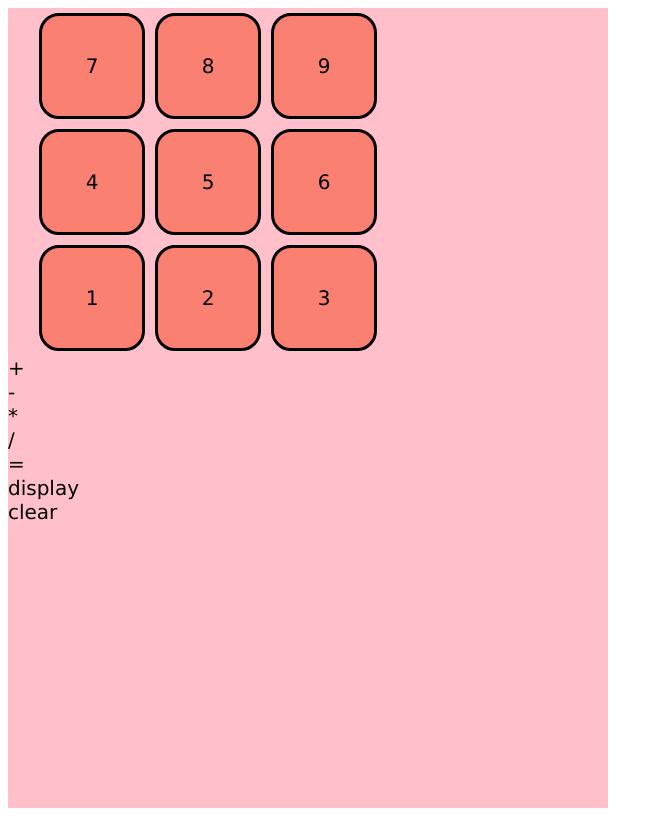
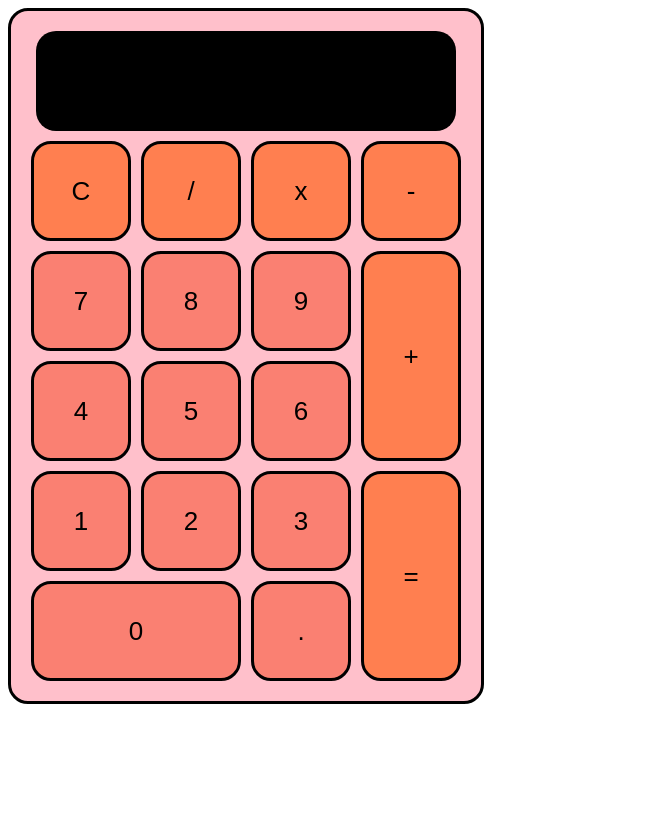
Before and after one commit to PedroBettencourt/calculator, a plain HTML site: page index.html in a window 1280 px wide. Shown: the whole page, without its empty margins (0-663 px from the left). Drawn offline with Linux system fonts and the light colour scheme.

Commit message:
Finish style and add digit functionality

```diff
--- a/index.html
+++ b/index.html
@@ -4,31 +4,43 @@
     <meta charset="UTF-8">
     <meta name="viewport" content="width=device-width, initial-scale=1.0">
     <title>Document</title>
-    <script src="script.js"></script>
+    <script src="script.js" defer></script>
     <link rel="stylesheet" href="style.css">
 </head>
 <body>
     <div class="calculator">
 
-        <div class="digits">
-            <div class="digit">7</div>
-            <div class="digit">8</div>
-            <div class="digit">9</div>
-            <div class="digit">4</div>
-            <div class="digit">5</div>
-            <div class="digit">6</div>
-            <div class="digit">1</div>
-            <div class="digit">2</div>
-            <div class="digit">3</div>
+        <div class="display"></div>
+
+        <div class="top">
+            <button class="operator" id="clear">C</button>
+            <button class="operator" id="divide">/</button>
+            <button class="operator" id="times">x</button>
+            <button class="operator" id="minus">-</button>
         </div>
 
-        <div class="operator">+</div>
-        <div class="operator">-</div>
-        <div class="operator">*</div>
-        <div class="operator">/</div>
-        <div>=</div>
-        <div class="display">display</div>
-        <div>clear</div>
+        <div class="bottom">
+            <div class="digits">
+                <button class="digit" id="seven">7</button>
+                <button class="digit" id="eight">8</button>
+                <button class="digit" id="nine">9</button>
+                <button class="digit" id="four">4</button>
+                <button class="digit" id="five">5</button>
+                <button class="digit" id="six">6</button>
+                <button class="digit" id="one">1</button>
+                <button class="digit" id="two">2</button>
+                <button class="digit" id="three">3</button>
+                <button class="digit" id="zero">0</button>
+                <button class="digit" id="dot">.</button>
+            </div>
+
+            <div class="bottom-operators">
+                <button class="operator" id="plus">+</button>
+                <button class="operator" id="equals">=</button>
+            </div>
+        </div>
+
+
     </div>
 </body>
 </html>
--- a/script.js
+++ b/script.js
@@ -16,9 +16,8 @@ function multiply(a, b) {
 
 let numA;
 let numB;
-let operator;
 
-function operator(a, b, operator) {
+function operate(a, b, operator) {
     switch (operator) {
         case "+":
             add(a, b);
@@ -34,3 +33,21 @@ function operator(a, b, operator) {
             break;
     }
 }
+
+const display = document.querySelector(".display");
+const digit = document.querySelector(".digits");
+digit.addEventListener("click", (e) => {
+    const element = e.target
+    if (element.classList[0] === "digit") {
+        if(element.textContent === "." && display.textContent.includes(".")) { return }
+        display.textContent += element.textContent;
+    }
+})
+
+const plus = document.querySelector("#plus");
+plus.addEventListener("click", () => {
+    const valueFirst = display.textContent;
+    display.textContent = "";
+    console.log(valueFirst);
+    //add()
+});
--- a/style.css
+++ b/style.css
@@ -1,30 +1,81 @@
 body {
     font-family: Verdana, sans-serif;
-    font-size: 20px;
 }
 
 .calculator {
     background-color: pink;
-    height: 800px;
-    width: 600px;
+    height: 650px;
+    width: 430px;
+    padding: 20px;
+    display: flex;
+    flex-direction: column;
+    justify-content: center;
+    align-items: center;
+    gap: 10px;
+    border: 3px solid black;
+    border-radius: 20px;
+}
+
+.display {
+    background-color: black;
+    height: 100px;
+    width: 370px;
+    padding: 25px;
+    border-radius: 20px;
+    color: white;
+    text-align: end;
+    font-size: 40px;
+}
+
+button {
+    font-size: 26px;
+    width: 100px;
+    height: 100px;
+    border: 3px solid black;
+    border-radius: 20px;
+}
+
+button.digit {
+    background-color: salmon;
+}
+
+button.operator {
+    background-color: coral;
+}
+
+.top {
+    display: flex;
+    gap: 10px;
+    width: 430px;
+}
+
+.bottom {
+    display: flex;
+    width: 430px;
+    gap: 10px;
 }
 
 .digits {
     display: flex;
-    width: 400px;
-    flex-flow: wrap;
+    width: 320px;
+    flex-wrap: wrap;
     justify-content: center;
     align-items: center;
+    gap: 10px;
 }
 
-.digit {
-    width: 100px;
-    height: 100px;
-    margin: 5px;
-    background-color: salmon;
-    border: 3px solid black;
-    border-radius: 20px;
+#zero {
+    width: 210px;
+}
+
+.bottom-operators {
     display: flex;
+    flex-direction: column;
     justify-content: center;
     align-items: center;
+    gap: 10px;
 }
+
+#plus, #equals {
+    height: 210px;
+}
```
